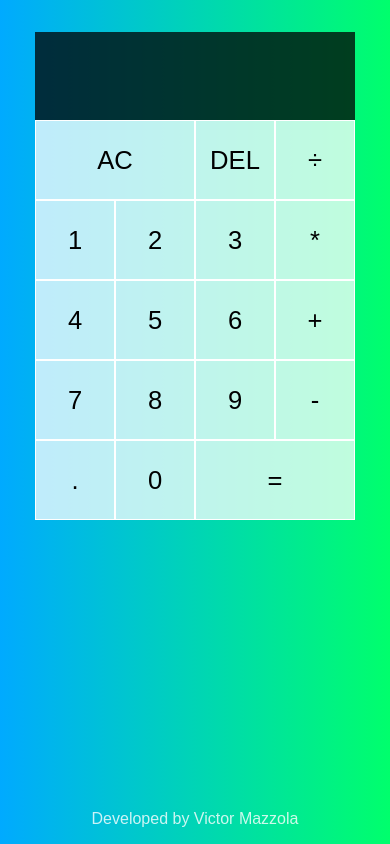
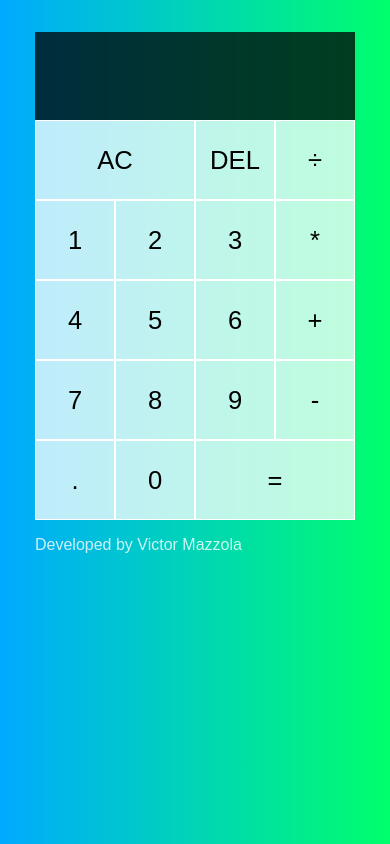
Before and after one commit to vicmazzola/react-calc-app, a React (Vite) app in the folder calculator/: page / in a window 390 px wide. Built offline with nearby package versions, Linux system fonts and the light colour scheme.

Commit message:
test pwa iphone

```diff
--- a/calculator/src/index.css
+++ b/calculator/src/index.css
@@ -2,12 +2,17 @@
   box-sizing: border-box;
 }
 
-body {
+html, body {
   margin: 0;
+  padding: 0;
+  height: 100%;
+  display: flex;
+  flex-direction: column;
   background: linear-gradient(to right, #00AAFF, #00FF6C);
 }
 
 .calculator-grid {
+  flex: 1;
   display: grid;
   margin-top: 2rem;
   justify-content: center;
@@ -20,12 +25,12 @@ body {
   font-size: 2rem;
   border: 1px solid white;
   outline: none;
-  background-color: rgba(255, 255, 255, .75);
+  background-color: rgba(255, 255, 255, 0.75);
 }
 
 .calculator-grid > button:hover,
 .calculator-grid > button:focus {
-  background-color: rgba(255, 255, 255, .9);
+  background-color: rgba(255, 255, 255, 0.9);
 }
 
 .span-two {
@@ -34,18 +39,18 @@ body {
 
 .output {
   grid-column: 1 / -1;
-  background-color: rgba(0, 0, 0, .75);
+  background-color: rgba(0, 0, 0, 0.75);
   display: flex;
   flex-direction: column;
   align-items: flex-end;
   justify-content: space-around;
-  padding: .75rem;
+  padding: 0.75rem;
   word-wrap: break-word;
   word-break: break-all;
 }
 
 .output .previous-operand {
-  color: rgba(255, 255, 255, .75);
+  color: rgba(255, 255, 255, 0.75);
   font-size: 1.5rem;
 }
 
@@ -55,23 +60,21 @@ body {
 }
 
 .footer {
-  position: absolute;
-  bottom: 0;
-  left: 0;
-  width: 100%;
   text-align: center;
   font-size: 1rem;
   color: #ffffff;
   background-color: transparent;
   padding: 1rem 0;
+  box-sizing: border-box;
+  white-space: nowrap;
 }
 
 .footer p {
   margin: 0;
   font-family: Arial, sans-serif;
   opacity: 0.8;
+
 }
-
 
 /* For larger phones (414px and above) */
 @media (min-width: 414px) and (max-width: 768px) {
```
